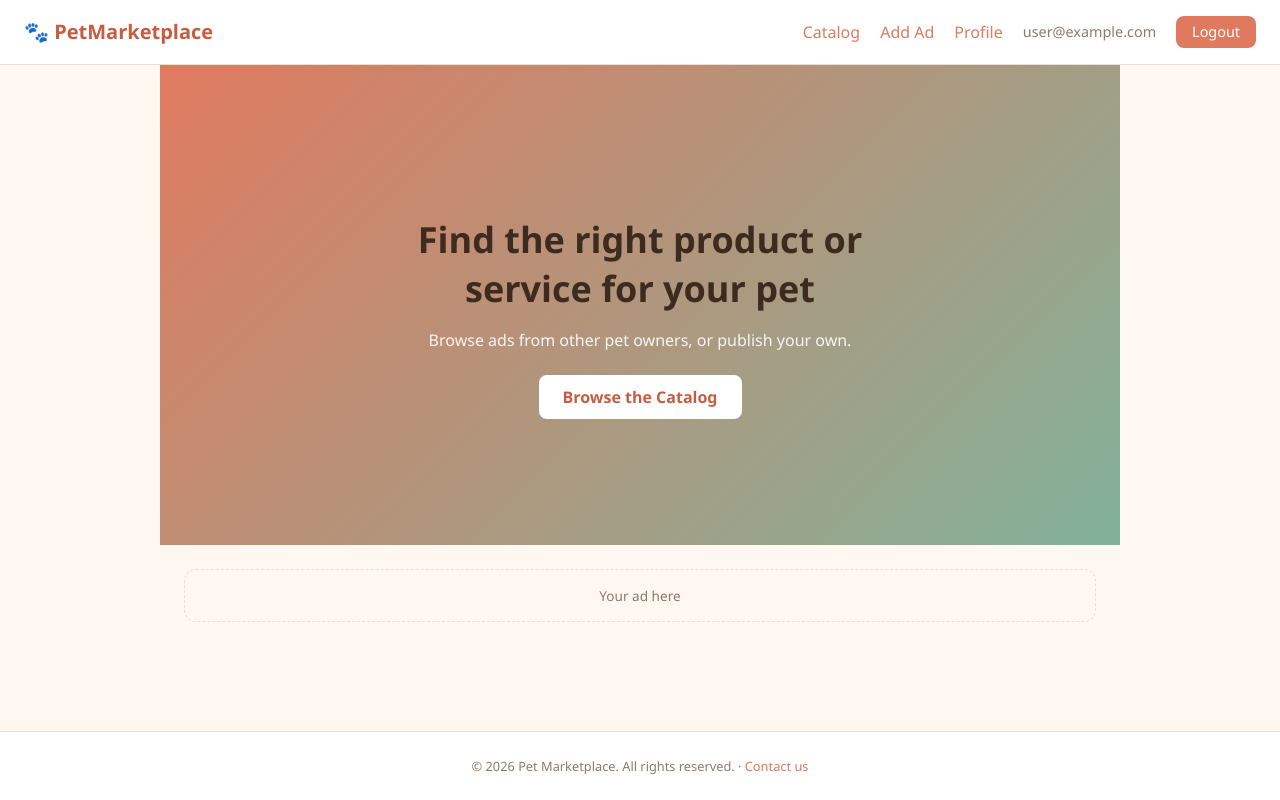
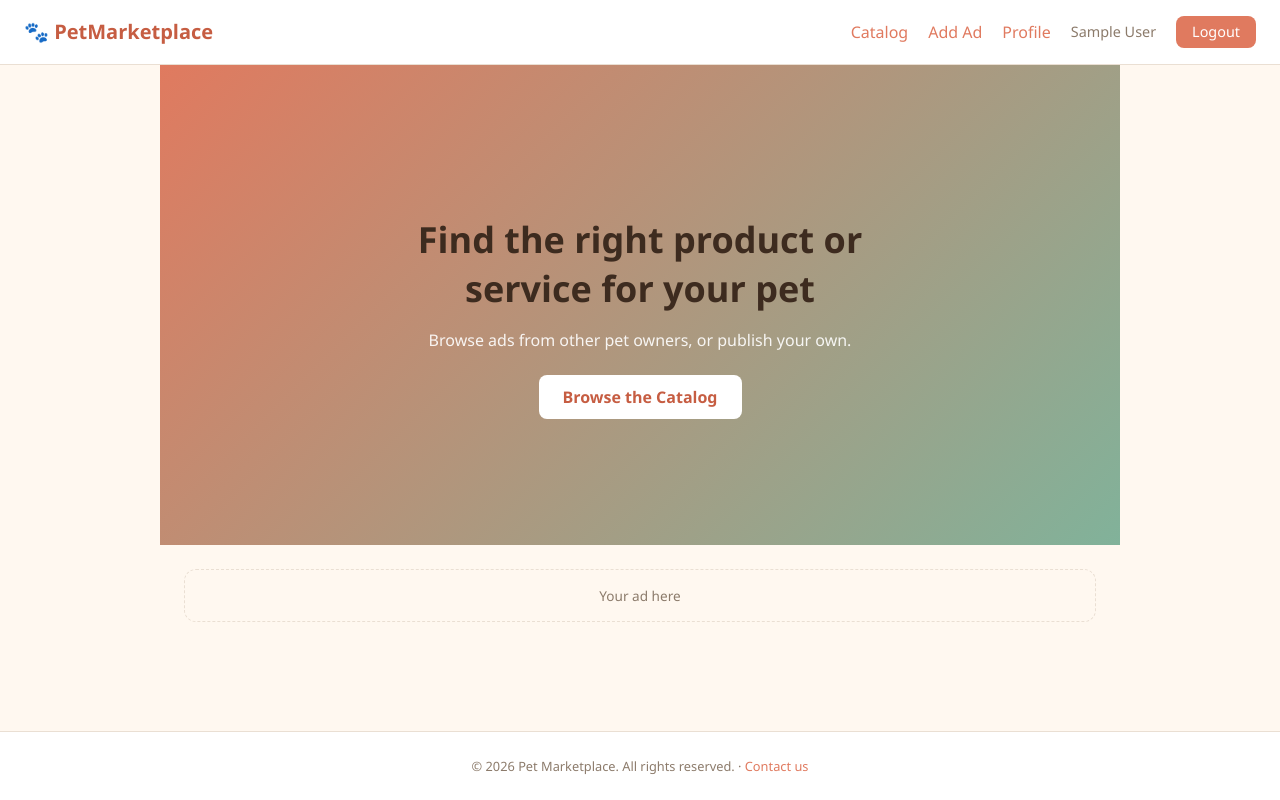
Before and after one commit to VladiNikolov80/PetMarketplace, a React (Vite) app: page / in a window 1280 px wide. Built offline with nearby package versions, Linux system fonts and the light colour scheme; no server answers; sample sign-in values are in the browser's storage.

Commit message:
Add display names: name on register, shown instead of email

```diff
--- a/src/components/Navbar.jsx
+++ b/src/components/Navbar.jsx
@@ -3,7 +3,7 @@ import { useAuth } from '../contexts/AuthContext';
 import './Navbar.css';
 
 export default function Navbar() {
-  const { user, logout } = useAuth();
+  const { user, displayName, logout } = useAuth();
   const navigate = useNavigate();
 
   async function handleLogout() {
@@ -22,7 +22,7 @@ export default function Navbar() {
           <>
             <Link to="/create">Add Ad</Link>
             <Link to="/profile">Profile</Link>
-            <span className="navbar-email">{user.email}</span>
+            <span className="navbar-email">{displayName || user.email}</span>
             <button onClick={handleLogout}>Logout</button>
           </>
         ) : (
--- a/src/contexts/AuthContext.jsx
+++ b/src/contexts/AuthContext.jsx
@@ -4,6 +4,7 @@ import {
   signInWithEmailAndPassword,
   signOut,
   onAuthStateChanged,
+  updateProfile,
 } from 'firebase/auth';
 import { doc, setDoc, serverTimestamp } from 'firebase/firestore';
 import { auth, db } from '../firebase';
@@ -13,20 +14,27 @@ const AuthContext = createContext(null);
 export function AuthProvider({ children }) {
   const [user, setUser] = useState(null);
   const [loading, setLoading] = useState(true);
+  // The display name is kept in its own state, because Firebase updates it inside
+  // the same user object and React would not notice the change otherwise.
+  const [displayName, setDisplayName] = useState('');
 
   // Следи дали има логнат потребител (и след презареждане на страницата)
   useEffect(() => {
     const unsubscribe = onAuthStateChanged(auth, (currentUser) => {
       setUser(currentUser);
+      setDisplayName(currentUser?.displayName || '');
       setLoading(false);
     });
     return unsubscribe;
   }, []);
 
-  async function register(email, password) {
+  async function register(name, email, password) {
     const cred = await createUserWithEmailAndPassword(auth, email, password);
+    await updateProfile(cred.user, { displayName: name });
+    setDisplayName(name);
     // Записваме профил в колекцията "users"
     await setDoc(doc(db, 'users', cred.user.uid), {
+      name,
       email,
       createdAt: serverTimestamp(),
     });
@@ -41,7 +49,7 @@ export function AuthProvider({ children }) {
     return signOut(auth);
   }
 
-  const value = { user, loading, register, login, logout };
+  const value = { user, displayName, loading, register, login, logout };
 
   return (
     <AuthContext.Provider value={value}>
--- a/src/pages/Create.jsx
+++ b/src/pages/Create.jsx
@@ -7,7 +7,7 @@ import '../components/Form.css';
 const PET_TYPES = ['Dog', 'Cat', 'Bird', 'Rodent', 'Fish', 'Other'];
 
 export default function Create() {
-  const { user } = useAuth();
+  const { user, displayName } = useAuth();
   const navigate = useNavigate();
 
   const [listingType, setListingType] = useState('offer');
@@ -47,7 +47,8 @@ export default function Create() {
       imageUrl: imageUrl.trim(),
       petType,
       authorId: user.uid,
-      authorName: user.email,
+      authorName: displayName || user.email,
+      authorEmail: user.email,
     };
 
     if (category === 'product') {
--- a/src/pages/Details.jsx
+++ b/src/pages/Details.jsx
@@ -8,7 +8,7 @@ import './Details.css';
 
 export default function Details() {
   const { id } = useParams();
-  const { user } = useAuth();
+  const { user, displayName } = useAuth();
   const navigate = useNavigate();
 
   const [listing, setListing] = useState(null);
@@ -163,7 +163,7 @@ export default function Details() {
       await addComment({
         listingId: id,
         userId: user.uid,
-        userName: user.email,
+        userName: displayName || user.email,
         text: commentText.trim(),
       });
       const updated = await getComments(id);
@@ -234,7 +234,7 @@ export default function Details() {
               {isFav ? '👍 Favorited' : '👍 Add to favorites'}
             </button>
             <a
-              href={`mailto:${listing.authorName}?subject=${encodeURIComponent(`About your ad: ${listing.title}`)}`}
+              href={`mailto:${listing.authorEmail || listing.authorName}?subject=${encodeURIComponent(`About your ad: ${listing.title}`)}`}
               className="details-contact"
             >
               ✉️ Email the author
--- a/src/pages/Profile.jsx
+++ b/src/pages/Profile.jsx
@@ -6,7 +6,7 @@ import ListingCard from '../components/ListingCard';
 import './Profile.css';
 
 export default function Profile() {
-  const { user } = useAuth();
+  const { user, displayName } = useAuth();
 
   const [myListings, setMyListings] = useState([]);
   const [favoriteListings, setFavoriteListings] = useState([]);
@@ -54,7 +54,7 @@ export default function Profile() {
 
   return (
     <div className="profile-page">
-      <h2>My Profile</h2>
+      <h2>{displayName || 'My Profile'}</h2>
       <p className="profile-email">{user.email}</p>
 
       <div className="profile-section">
--- a/src/pages/Register.jsx
+++ b/src/pages/Register.jsx
@@ -8,6 +8,7 @@ export default function Register() {
   const { register } = useAuth();
   const navigate = useNavigate();
 
+  const [name, setName] = useState('');
   const [email, setEmail] = useState('');
   const [password, setPassword] = useState('');
   const [rePassword, setRePassword] = useState('');
@@ -18,6 +19,11 @@ export default function Register() {
     e.preventDefault();
     setError('');
 
+    if (name.trim().length < 2) {
+      setError('Name must be at least 2 characters.');
+      return;
+    }
+
     if (password !== rePassword) {
       setError('Passwords do not match.');
       return;
@@ -25,7 +31,7 @@ export default function Register() {
 
     setSubmitting(true);
     try {
-      await register(email, password);
+      await register(name.trim(), email, password);
       navigate('/');
     } catch (err) {
       setError(getAuthErrorMessage(err.code));
@@ -38,6 +44,17 @@ export default function Register() {
     <div>
       <h2>Register</h2>
       <form onSubmit={handleSubmit} className="form">
+        <div className="form-field">
+          <label htmlFor="name">Name</label>
+          <input
+            id="name"
+            type="text"
+            value={name}
+            onChange={(e) => setName(e.target.value)}
+            required
+          />
+        </div>
+
         <div className="form-field">
           <label htmlFor="email">Email</label>
           <input
```
Also changed, not shown: 1 other file (tests, documents, lock files or other folders).
